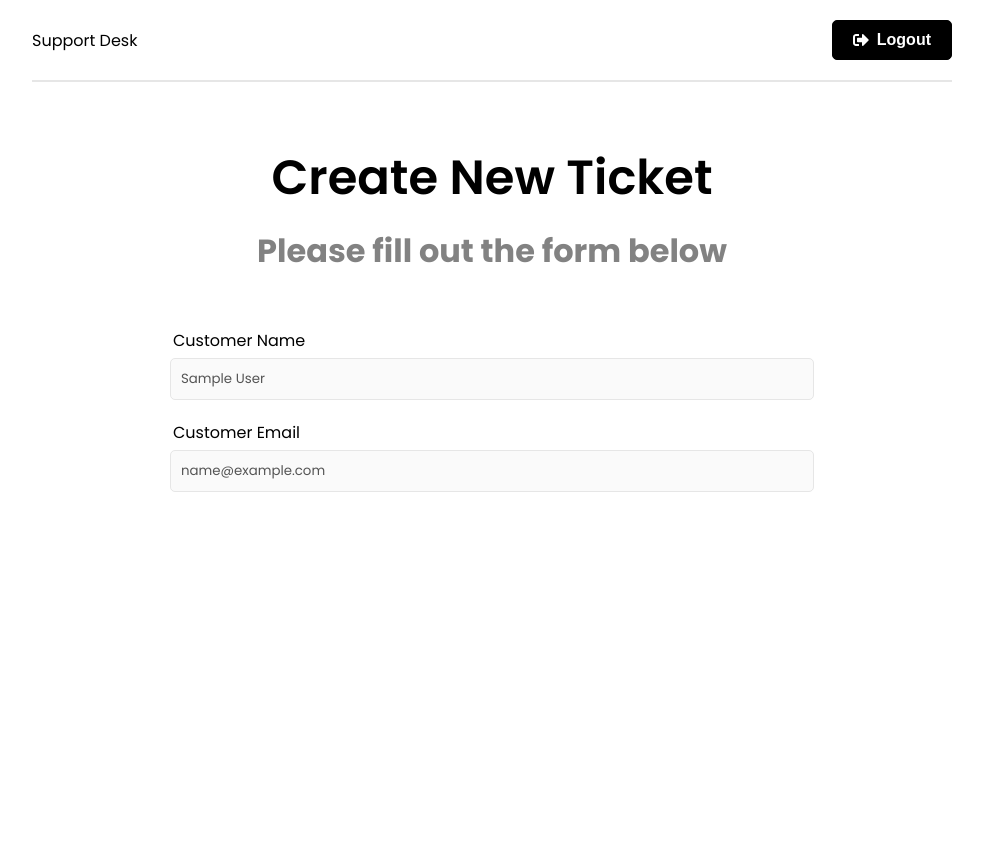
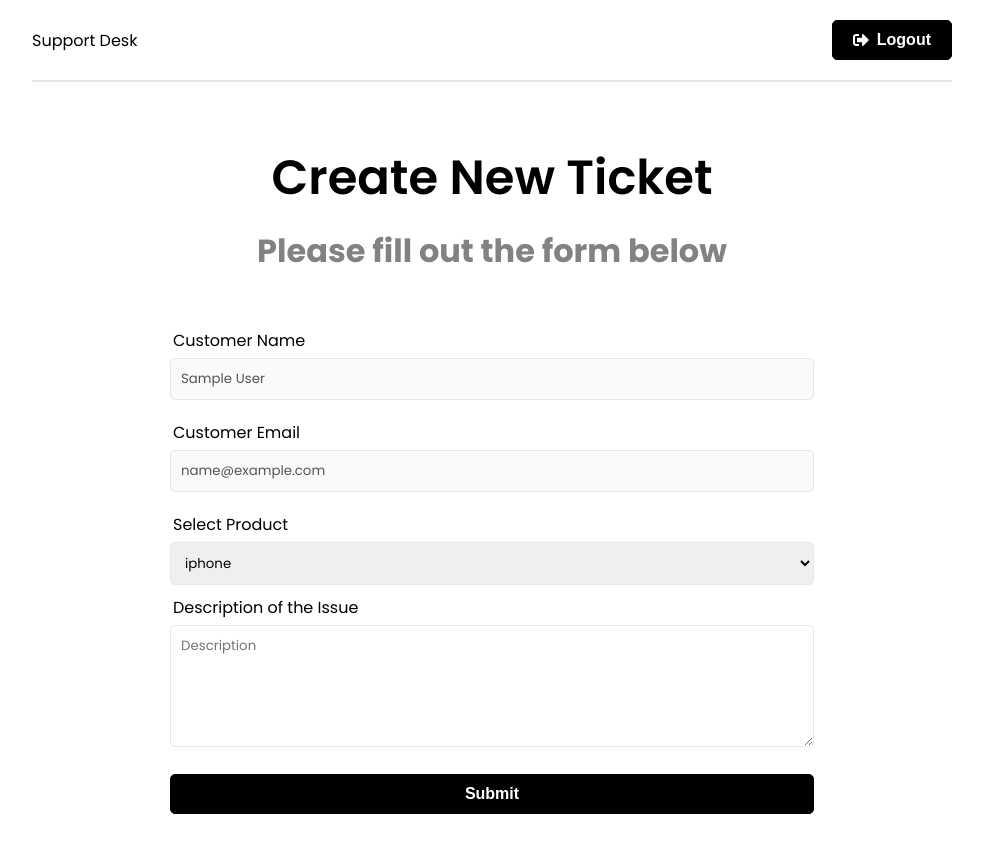
Before and after one commit to abu-tech/support-system, a React (Create React App) app in the folder frontend/: page /new-ticket in a window 1280 px wide. Shown: the whole page, without its empty margins (148-1131 px from the left). Before the commit the page ends 800 px from the top, so only its background shows below. Built offline with nearby package versions, Linux system fonts and the light colour scheme; sample sign-in values are in the browser's storage.

Commit message:
ticket state added to redux

```diff
--- a/frontend/src/app/store.js
+++ b/frontend/src/app/store.js
@@ -1,8 +1,10 @@
 import { configureStore } from '@reduxjs/toolkit';
 import authReducer from '../features/auth/authSlice'
+import ticketReducer from '../features/ticket/ticketSlice'
 
 export const store = configureStore({
   reducer: {
-    auth: authReducer
+    auth: authReducer,
+    ticket: ticketReducer
   },
 });
--- a/frontend/src/features/auth/authService.js
+++ b/frontend/src/features/auth/authService.js
@@ -17,7 +17,7 @@ const login = async (userData) => {
     const response = await axios.post(API_URL + "/login", userData)
 
     if(response.data){
-        localStorage.setItem("user", userData)
+        localStorage.setItem("user", JSON.stringify(response.data))
     }
 
     return response.data
--- /dev/null
+++ b/frontend/src/features/ticket/ticketSlice.js
@@ -0,0 +1,23 @@
+import {createSlice, createAsyncThunk} from "@reduxjs/toolkit"
+import ticketService from './ticketService'
+
+const initialState = {
+    tickets: [],
+    ticket: {},
+    isError: false,
+    isSuccess: false,
+    isLoading: false,
+    message: ""
+}
+
+export const ticketSlice = createSlice({
+    name: "ticket",
+    initialState,
+    reducers: {
+        reset: (state) => initialState
+    },
+    extraReducers: (builder) => {}
+})
+
+export const {reset} = ticketSlice.actions
+export default ticketSlice.reducer
--- a/frontend/src/index.css
+++ b/frontend/src/index.css
@@ -39,7 +39,7 @@ h3 {
   width: 100%;
   max-width: 960px;
   margin: 0 auto;
-  padding: 0 20px;
+  padding: 0 20px 20px 20px;
   text-align: center;
 }
 
--- a/frontend/src/pages/NewTicket.jsx
+++ b/frontend/src/pages/NewTicket.jsx
@@ -10,7 +10,7 @@ function NewTicket() {
   const [description, setDescription] = useState('')
 
   const onSubmit = (e) => {
-    e.preventDefault()
+    // e.preventDefault()
   }
 
   return (
@@ -29,7 +29,22 @@ function NewTicket() {
         <input type="text" className="form-control" value={email} disabled />
       </div>
       <form onSubmit={onSubmit}>
-
+      <div className="form-group">
+        <label htmlFor="product">Select Product</label>
+        <select name="product" id="product" value={product} onChange={e => setProduct(e.target.value)}>
+          <option value="iphone">iphone</option>
+          <option value="macbook pro">macbook pro</option>
+          <option value="ipod">ipod</option>
+          <option value="air pods">air pods</option>
+        </select>
+        <div className="form-group">
+          <label htmlFor="description">Description of the Issue</label>
+          <textarea className="form-control" name="description" id="description" rows="5" cols="30" value={description} onChange={e => setDescription(e.target.value)} placeholder="Description"></textarea>
+        </div>
+      </div>
+      <div className="form-group">
+        <button className="btn btn-block">Submit</button>
+      </div>
       </form>
     </section>
     </>
```
Also changed, not shown: frontend/src/features/ticket/ticketService.js (added).
